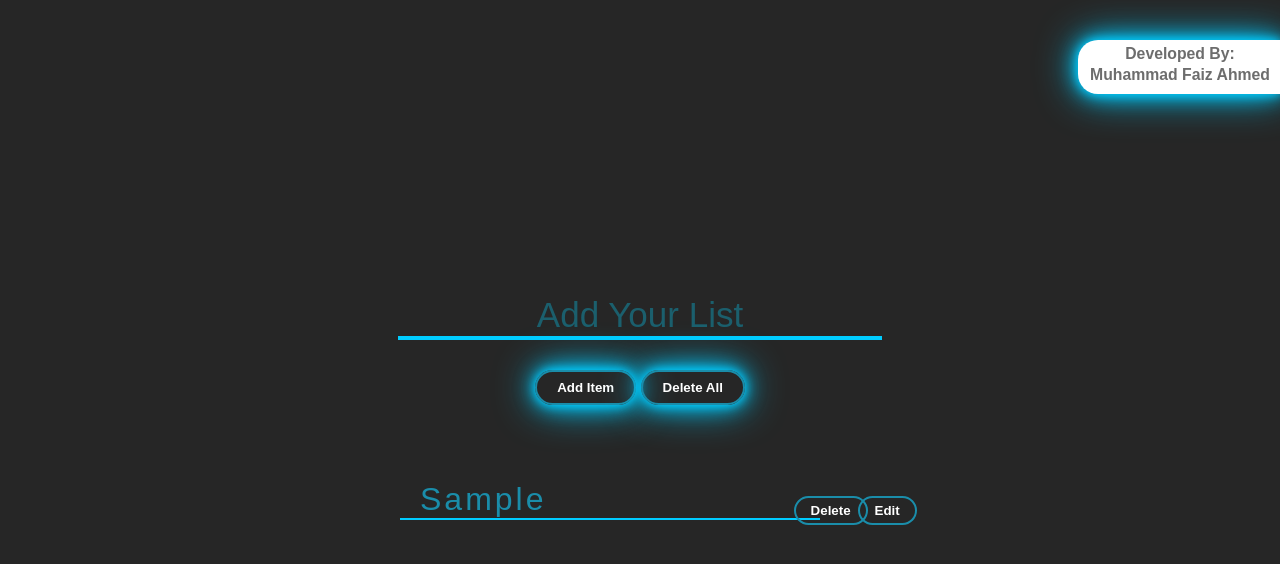
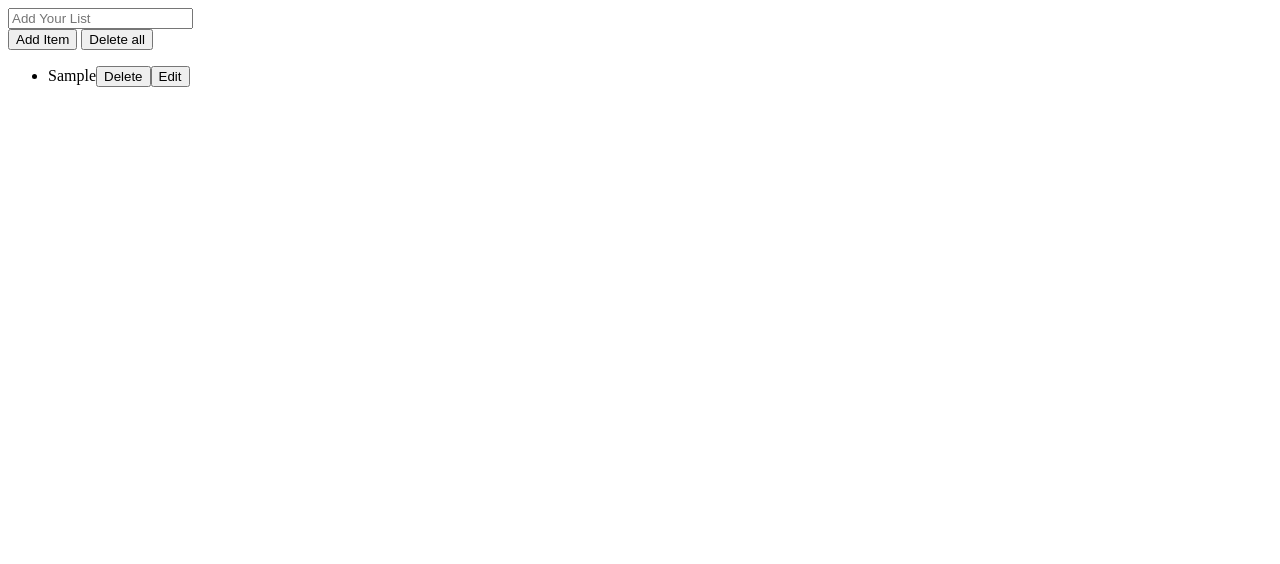
Before and after one commit to Al-Faiz-Ahmed/Todo-app-updated-vanilla-JS-, a plain HTML site: page index.html in a window 1280 px wide. Both pictures are taken after typing "Sample" into the empty fields and a click on the button "Add Item". Drawn offline with Linux system fonts and the light colour scheme.

Commit message:
Updated todo application

```diff
--- a/app.js
+++ b/app.js
@@ -1,42 +1,100 @@
+var list = document.getElementById("list");
+var identify = "";
 
-var list = document.getElementById("list")
-function addTodo(){
-    var toDo_item = document.getElementById("text");
+function addTodo() {
+  var toDo_item = document.getElementById("text");
 
-    var li = document.createElement('li');
-    var liText = document.createTextNode(toDo_item.value)
+  var li = document.createElement("li");
+  if (toDo_item.value !== "") {
+    var rondomID = "rondom" + Math.ceil(Math.random() * 1000);
+    var liText = document.createTextNode(toDo_item.value);
+    li.setAttribute("id", rondomID);
+    li.appendChild(liText);
+    list.appendChild(li);
+    toDo_item.value = "";
+  }
 
-    li.appendChild(liText)
-    list.appendChild(li)
+  // // delete buton
+  var delbtn = document.createElement("button");
+  var deltbtntext = document.createTextNode("Delete");
+  delbtn.appendChild(deltbtntext);
+  li.appendChild(delbtn);
+  delbtn.setAttribute("onclick", "deleteItem(this,)");
 
-    toDo_item.value = ""
-
-// // delete buton
-var delbtn = document.createElement("button")
-var deltbtntext = document.createTextNode("Delete")
-delbtn.appendChild(deltbtntext)
-li.appendChild(delbtn)
-delbtn.setAttribute("onclick","deleteItem(this)")
-
-// // edit btn
-var editBtn = document.createElement("button");
-var editText = document.createTextNode("Edit")
-editBtn.appendChild(editText)
-li.appendChild(editBtn)
-editBtn.setAttribute("onclick","editItem(this)")
+  // // edit btn
+  var editBtn = document.createElement("button");
+  var editText = document.createTextNode("Edit");
+  editBtn.appendChild(editText);
+  li.appendChild(editBtn);
+  editBtn.setAttribute("onclick", "editItem(this)");
 }
 
-function deleteItem(e){
-    e.parentNode.remove()
+//Function for Delete All Lists
+function deleteAll() {
+  list.innerHTML = "";
 }
 
-function editItem(e){
-    var val = e.parentNode.firstChild.nodeValue;
-    var ediValue = prompt("Enter edit value",val)
-
-    e.parentNode.firstChild.nodeValue = ediValue
+//Function for Delete a list
+function deleteItem(e) {
+  e.parentNode.remove();
 }
 
-function deleteAll(){
-    list.innerHTML= ""
+var elem;
+//Funcyion for edit a list
+function editItem(e) {
+  var deleteAll = document.getElementById("deleteAll");
+  var AddItem = document.getElementById("addItem");
+  var toDo_item = document.getElementById("text");
+  identify = e.parentNode.id;
+  deleteAll.style.display = "none";
+  AddItem.innerHTML = "Save";
+  AddItem.setAttribute("onclick", "saveList()");
+  var lisarr = list.childNodes;
+
+  var Listval = e.parentNode.firstChild.nodeValue;
+  toDo_item.value = Listval;
+
+  for (var i = 0; i < lisarr.length; i++) {
+    if (lisarr[i].nodeType === 1 && e.parentNode.id !== lisarr[i].id) {
+      lisarr[i].lastChild.remove();
+    }
+  }
+  e.parentNode.innerHTML = "Correcting List";
 }
+
+// Function for edit or update a list
+function saveList() {
+  var deleteAll = document.getElementById("deleteAll");
+  var AddItem = document.getElementById("addItem");
+  var value = document.getElementById("text").value;
+
+  if (value !== "") {
+    var lisarr = list.childNodes;
+    for (var i = 0; i < lisarr.length; i++) {
+      // console.log(lisarr[i].childNodes[1]);
+
+      if (lisarr[i].nodeType === 1 && identify === lisarr[i].id) {
+        lisarr[i].innerHTML = value;
+
+        // // delete buton
+        var delbtn = document.createElement("button");
+        var deltbtntext = document.createTextNode("Delete");
+        delbtn.appendChild(deltbtntext);
+        lisarr[i].appendChild(delbtn);
+        delbtn.setAttribute("onclick", "deleteItem(this)");
+
+        //   // // edit btn
+        var editBtn = document.createElement("button");
+        var editText = document.createTextNode("Edit");
+        editBtn.appendChild(editText);
+        lisarr[i].appendChild(editBtn);
+        editBtn.setAttribute("onclick", "editItem(this)");
+
+        AddItem.innerHTML = "Add Item";
+        AddItem.setAttribute("onclick", "addTodo(this)");
+
+        deleteAll.style.display = "inline";
+      }
+    }
+  }
+}
--- a/index.html
+++ b/index.html
@@ -4,17 +4,14 @@
     <meta charset="UTF-8">
     <meta name="viewport" content="width=device-width, initial-scale=1.0">
     <title>To Do App</title>
-    <link rel="stylesheet" href="style.css">
 </head>
 <body>
-    <div class="firstd">
-        <h5>Developed by:</h5><h5>Muhammad faiz Ahmed</h5>
-    </div>
+
     <div class="maindiv">
         <input type="text" name="text" id="text" placeholder="Add Your List" required>
         <div>
-        <button onclick="addTodo()">Add Item</button>
-        <button onclick="deleteAll()">Delete all</button>
+        <button id="addItem" onclick="addTodo(this)">Add Item</button>
+        <button id="deleteAll" onclick="deleteAll(this)">Delete all</button>
         </div>
     </div>
 
--- a/style.css
+++ /dev/null
@@ -1,166 +0,0 @@
-
-body{
-
-    font-family: sans-serif;
-    margin: 0;
-    padding: 0;
-    background-color: #262626;
-    display: flex;
-    justify-content: center;
-    flex-direction: column;
-    height:95vh;
-}
-.firstd{
-    position: sticky;
-    top: 0;
-border: 2px solid rgb(255, 255, 255);
-border-right:none ;
-border-radius: 20px 0px 0px 20px;
-width: 200px;
-align-self: flex-end;
-color: rgb(109, 109, 109);
-background-color: white;
-box-shadow:  0 0 10px rgb(0, 204, 255),
-             0 0 20px rgb(0, 204, 255),
-             0 0 40px rgb(0, 204, 255) ;
-transform: translateY(-200px);
-text-align: center;
-font-size: 19px;
-height:  50px;}
-
-
-.firstd h5{
-
-    margin: 0px;
-    padding-top: 3px;
-    text-transform: capitalize;
-
-}
-
-
-.maindiv{
-    text-align: center;
-    width:100%;
-    display: flex;
-    align-items: center;
-    justify-content: center;
-    flex-direction: column;
-
-}
-.maindiv #text{
-
-    caret-color: rgb(0, 204, 255);
-    text-align: center;
-    border: none;
-    border-bottom: 4px solid rgb(0, 204, 255) ;
-    width:480px;
-    background: transparent;
-    outline: none;
-    font-size: 35px;
-    color: rgb(0, 203, 253);
-    text-transform: capitalize;
-}
-#text::placeholder{
-    color: rgba(6, 213, 255, 0.329);
-    text-shadow:none;
-
-}
-.maindiv div{
-    margin-top: 30px;
-}
-.maindiv button
-{
-
-    outline: none;
-    padding:8px 20px ;
-    background-color: transparent;
-    text-transform: capitalize;
-    border: 2px solid rgb(26, 141, 170);
-    color: white;
-    cursor: pointer;
-    border-radius: 20px;
-    font-weight: 800;
-    transition: all 0.5s ease-out;
-    overflow: hidden;
-    position: relative;
-    box-shadow:  0 0 10px rgb(0, 204, 255),
-    0 0 20px rgb(0, 204, 255),
-0 0 40px rgb(0, 204, 255) ;
-}
-.maindiv button::before
-{
-content: '';
- position: absolute;
- top: 0;
- left: 0;
-
-
- width: 15px;
- height: 15px;
- z-index: -1;
- background-color: rgb(26, 141, 170);
- transition: transform .5s ease-out,width .5s ease-out,height .5s linear;
- border-radius: 100%;
- transform: translateX(45px)translateY(10px)rotateX(180deg)rotateY(90deg);
-}
-
- .maindiv button:hover:before{
-   transform: translateX(0)translateY(0px)rotateX(0deg)rotateY(0deg);
-   width: 100%;
-   border-radius: 20px;
-   height: 100%;
-   z-index: -1;
-   box-shadow:  0 0 10px rgb(0, 204, 255),
-             0 0 20px rgb(0, 204, 255),
-             0 0 40px rgb(0, 204, 255) ;
- }
-
-
-
-.main1div{
-    margin-top: 2%;
-    display: flex;
-    justify-content: center;
-
-
-}
-.main1div ul{
-    margin: 0;
-    padding: 0;
-    list-style: none;
-    font-size: 32px;
-    text-transform: capitalize;
-    width:480px;
-}
-ul li{
-
-    padding-left: 20px;
-    margin-top: 50px;
-    width:400px;
-    letter-spacing: 3px;
-    border-bottom: 2px solid rgb(0, 204, 255) ;
-    color: rgb(26, 141, 170);
-
-}
-ul li button{
-    position: fixed;left: 62%;
-    outline: none;
-    padding:5px 15px ;
-    margin-top: 1.2%;
-    background-color: transparent;
-    text-transform: capitalize;
-    border: 2px solid rgb(26, 141, 170);
-    color: white;
-    cursor: pointer;
-    border-radius: 20px;
-    font-weight: 700;
-    transition: all 0.5s ease-out;
-}
-ul li button:nth-child(2){
-    position: fixed;left: 67%;
-
-}
-li button:hover{
-    background-color: rgb(26, 141, 170);
-
-}
```
